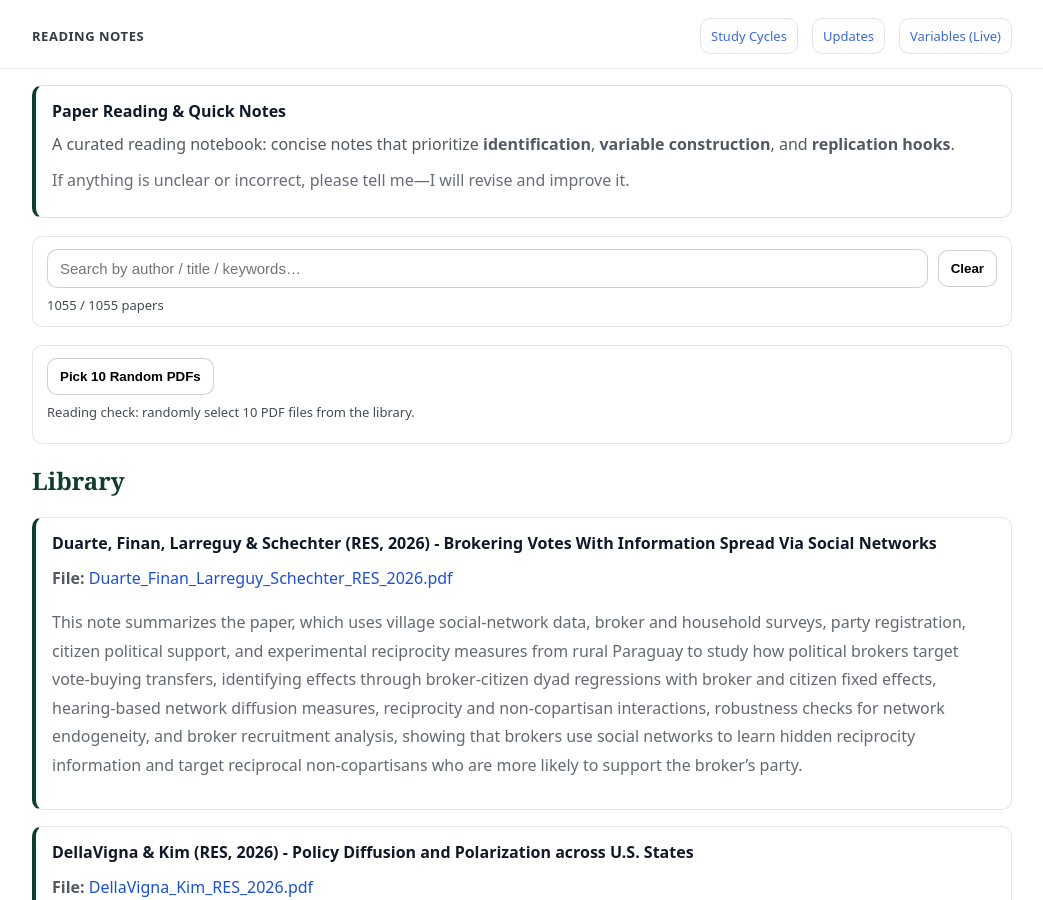
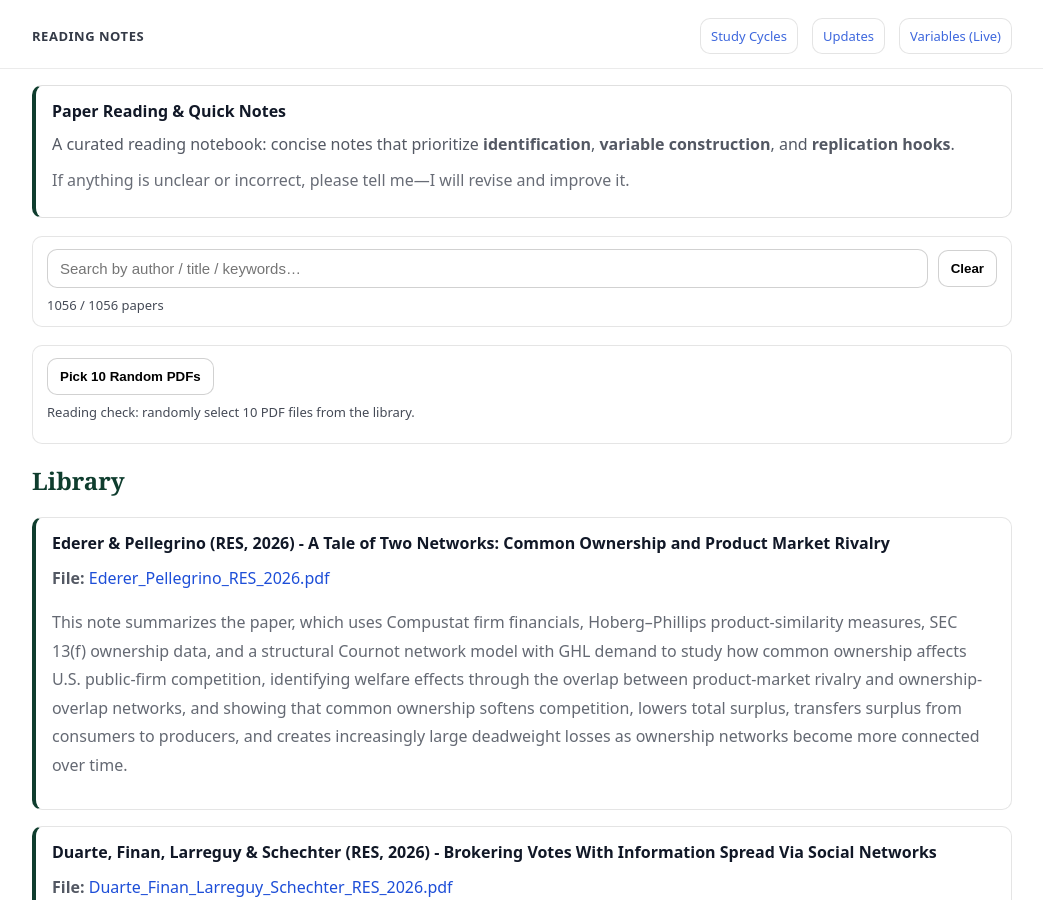
Before and after one commit to yaxinzn/study-archive, a Jekyll site: the page built from reading/index.md, in a window 1280 px wide and 900 px high. Shown: the whole window, without its empty margins (118-1161 px from the left). Built offline with Jekyll 4.4.1, drawn with Linux system fonts in a browser that asks for light colours.

Commit message:
Reading: add/update Ederer_Pellegrino_RES_2026.pdf

```diff
--- a/_data/reading.yml
+++ b/_data/reading.yml
@@ -1,3 +1,7 @@
+- title: "Ederer & Pellegrino (RES, 2026) - A Tale of Two Networks: Common Ownership and Product Market Rivalry"
+  file: "Ederer_Pellegrino_RES_2026.pdf"
+  desc: "This note summarizes the paper, which uses Compustat firm financials, Hoberg–Phillips product-similarity measures, SEC 13(f) ownership data, and a structural Cournot network model with GHL demand to study how common ownership affects U.S. public-firm competition, identifying welfare effects through the overlap between product-market rivalry and ownership-overlap networks, and showing that common ownership softens competition, lowers total surplus, transfers surplus from consumers to producers, and creates increasingly large deadweight losses as ownership networks become more connected over time."
+
 - title: "Duarte, Finan, Larreguy & Schechter (RES, 2026) - Brokering Votes With Information Spread Via Social Networks"
   file: "Duarte_Finan_Larreguy_Schechter_RES_2026.pdf"
   desc: "This note summarizes the paper, which uses village social-network data, broker and household surveys, party registration, citizen political support, and experimental reciprocity measures from rural Paraguay to study how political brokers target vote-buying transfers, identifying effects through broker-citizen dyad regressions with broker and citizen fixed effects, hearing-based network diffusion measures, reciprocity and non-copartisan interactions, robustness checks for network endogeneity, and broker recruitment analysis, showing that brokers use social networks to learn hidden reciprocity information and target reciprocal non-copartisans who are more likely to support the broker’s party."
```
Also changed, not shown: 1 other file.
